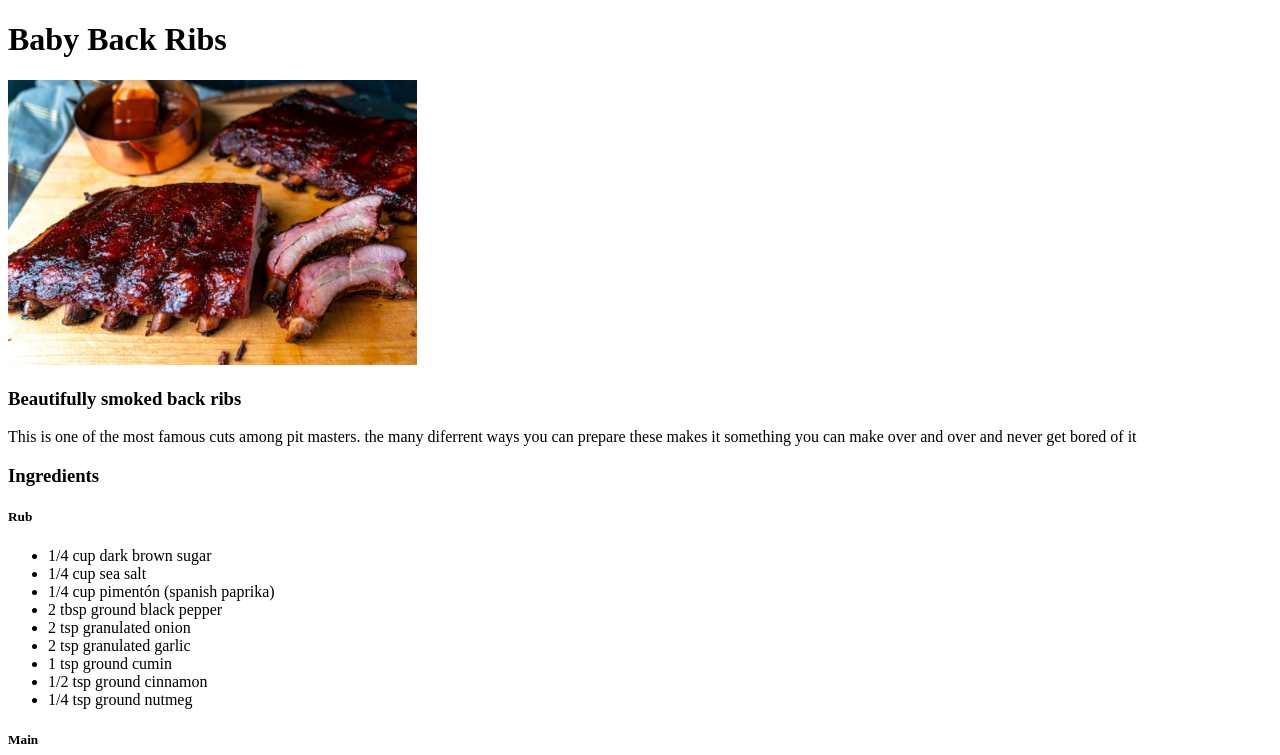
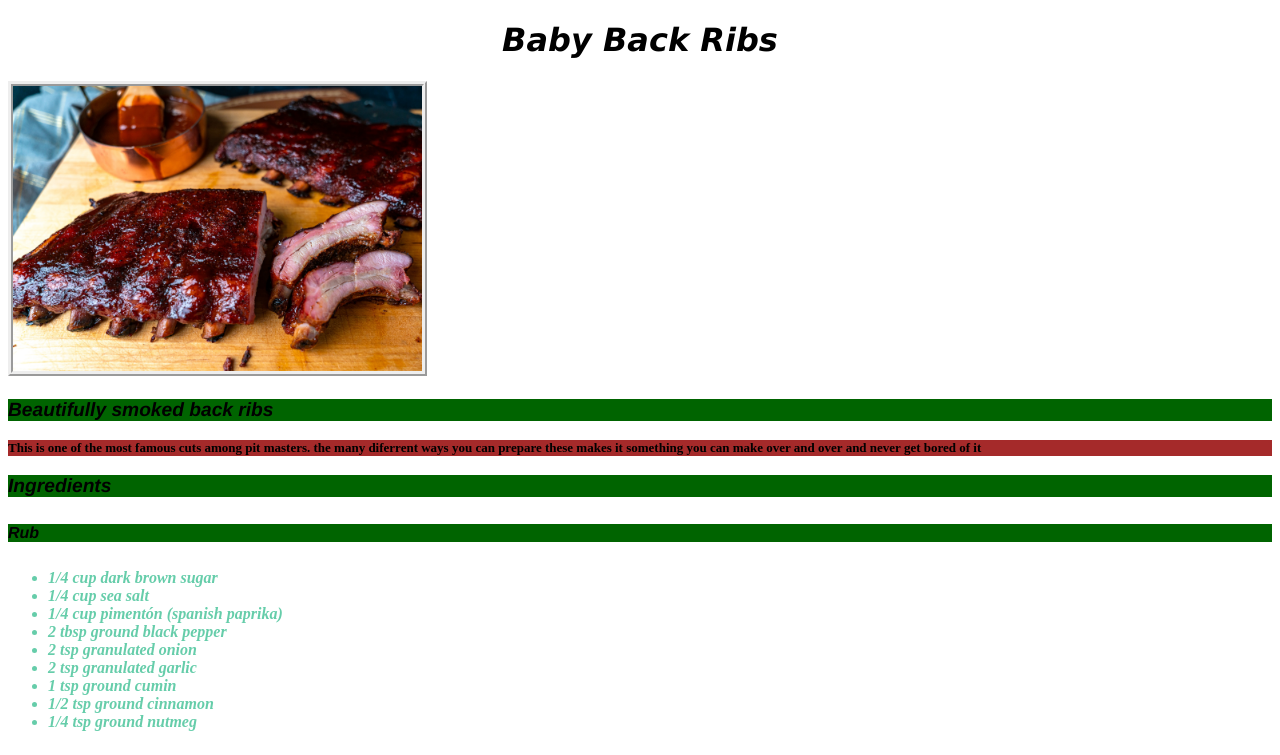
Before and after one commit to loewenjohn/odin-recipes, a plain HTML site: page recipes/Baby_back_ribs.html in a window 1280 px wide. Shown: the top 755 px of the page. Drawn offline with Linux system fonts and the light colour scheme.

Commit message:
Add stylesheet for all web pages learned css and added style to all web pages

```diff
--- a/recipes/Baby_back_ribs.html
+++ b/recipes/Baby_back_ribs.html
@@ -1,6 +1,7 @@
 <!DOCTYPE html>
 <html lang="en">
     <head>
+        <link rel="stylesheet" href="../style.css">
         <meta charset="UTF-8">
         <title>Baby back ribs</title>
     </head>
--- /dev/null
+++ b/style.css
@@ -0,0 +1,49 @@
+h1 {
+    color:black;
+    text-align:center;
+    font-size:xx-large;
+    font-family:Verdana, Geneva, Tahoma, sans-serif;
+    font-weight: bold;
+    font-style:italic;
+}
+a {
+    color: skyblue;
+    font-family:'Franklin Gothic Medium', 'Arial Narrow', Arial, sans-serif;
+
+}
+h3,
+h5 {
+    font-family: 'Franklin Gothic Medium', 'Arial Narrow', Arial, sans-serif;
+    font-style:italic;
+    color:black;
+    background-color: darkgreen;
+}
+h3 {
+    font-size:larger
+}
+h5 {
+    font-size:medium
+}
+p {
+    color:black;
+    font-size:small;
+    background-color:brown;
+    font-weight: bolder;
+
+}
+img {
+    border-width: thick;
+    border-style:ridge;
+}
+ul {
+    color:mediumaquamarine;
+    font-weight:bolder;
+    font-size:medium;
+    font-style:italic
+}
+ol {
+    color: black;
+    font-weight:bolder;
+    font-size:medium;
+    font-style:italic;
+}
```
Also changed, not shown: index.html (+1 -0 lines), recipes/Smoked_brisket.html (+1 -0 lines), recipes/smoked_cream_cheese.html (+1 -0 lines).
